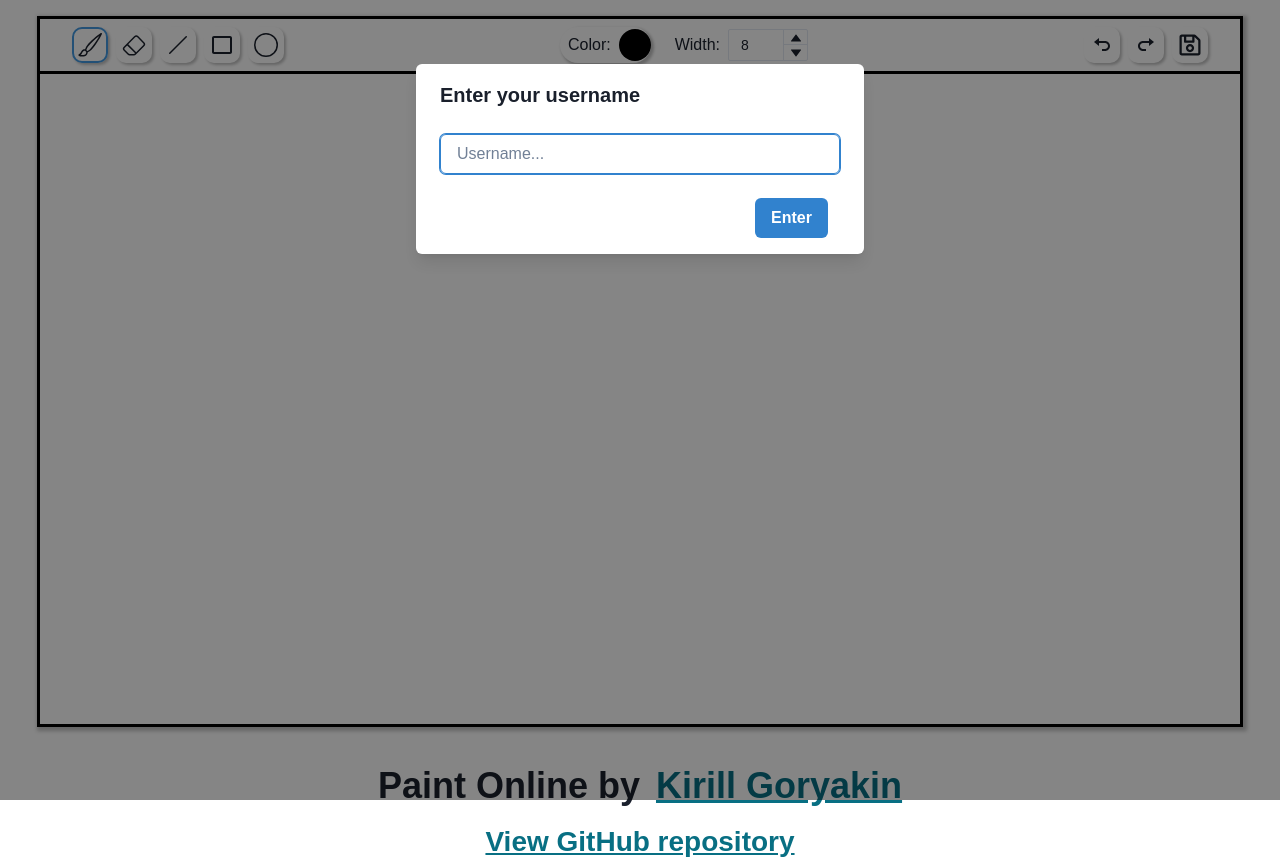
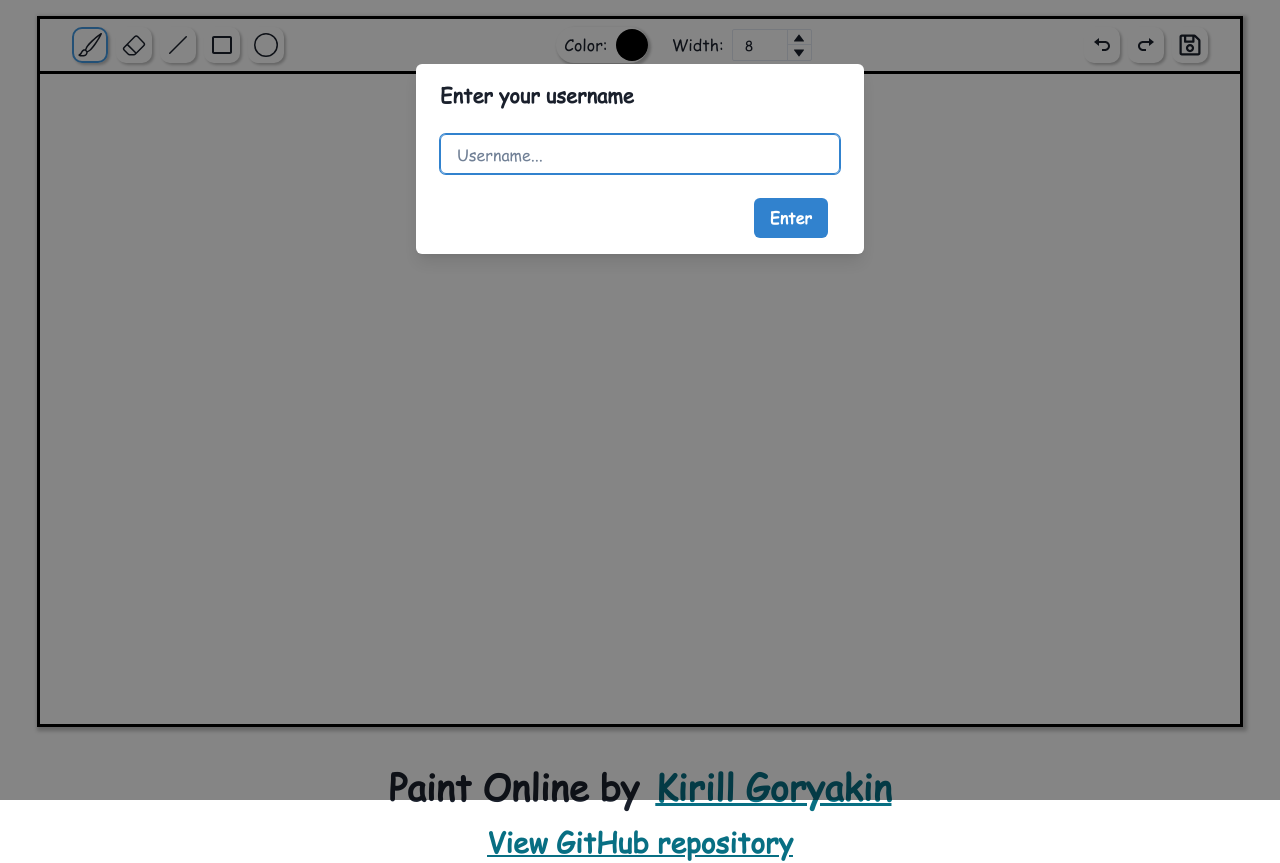
Before and after one commit to KirillGoryakin/Paint-Online, a React (Create React App) app in the folder client/: page /90702 in a window 1280 px wide. Built offline with nearby package versions, Linux system fonts and the light colour scheme.

Commit message:
Add Comic Sans font

```diff
--- a/client/src/assets/css/index.css
+++ b/client/src/assets/css/index.css
@@ -20,3 +20,8 @@ ul {
   margin: 0;
 }
 /* normalize css ends here */
+
+@font-face {
+  font-family: 'Comic Sans';
+  src: url('../fonts/ComicSansMS/Comic Sans MS.ttf') format('truetype');
+}
--- a/client/src/index.tsx
+++ b/client/src/index.tsx
@@ -6,8 +6,8 @@ import { ChakraProvider, extendTheme } from '@chakra-ui/react';
 
 const theme = extendTheme({
   fonts: {
-    heading: `cursive, sans-serif`,
-    body: `cursive, sans-serif`,
+    heading: `'Comic Sans', sans-serif`,
+    body: `'Comic Sans', sans-serif`,
   },
 })
 
```
Also changed, not shown: client/src/assets/fonts/ComicSansMS/COPYRIGHT.txt (added), client/src/assets/fonts/ComicSansMS/Comic Sans MS.ttf (added).
